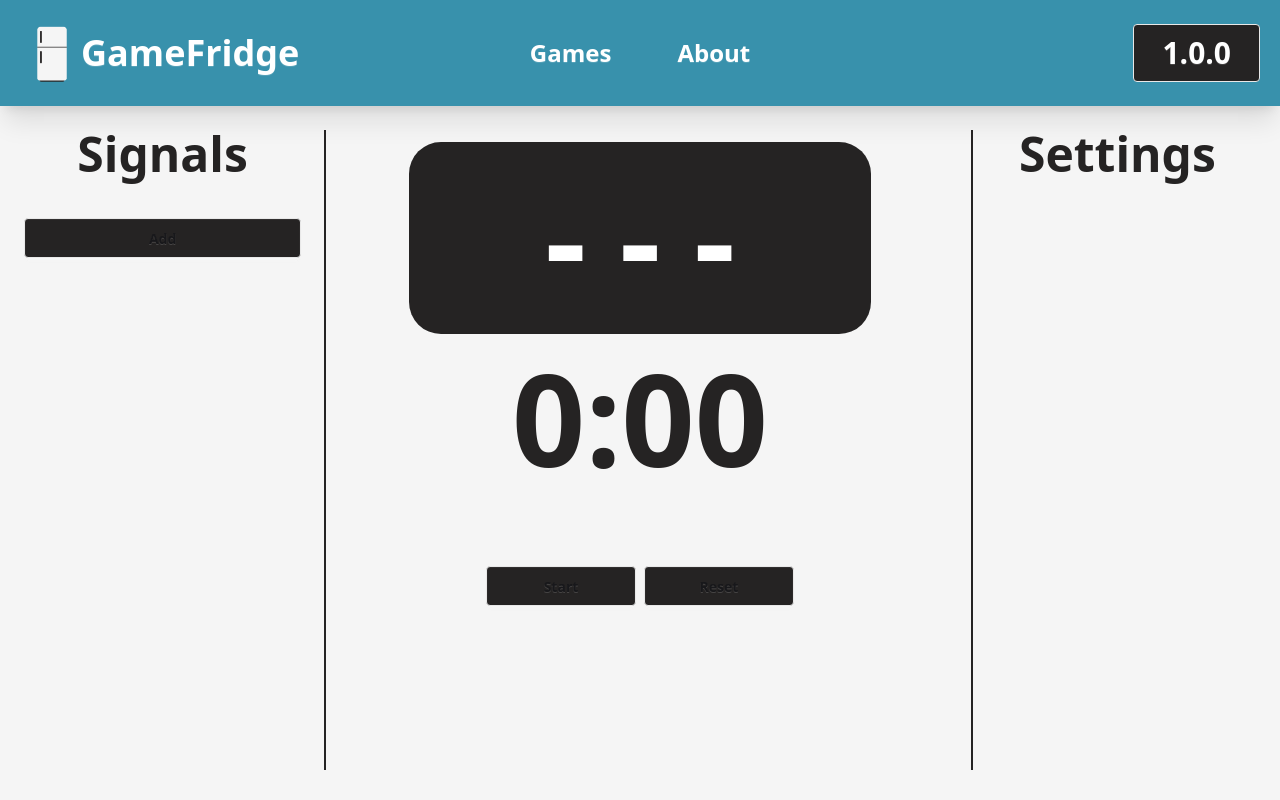
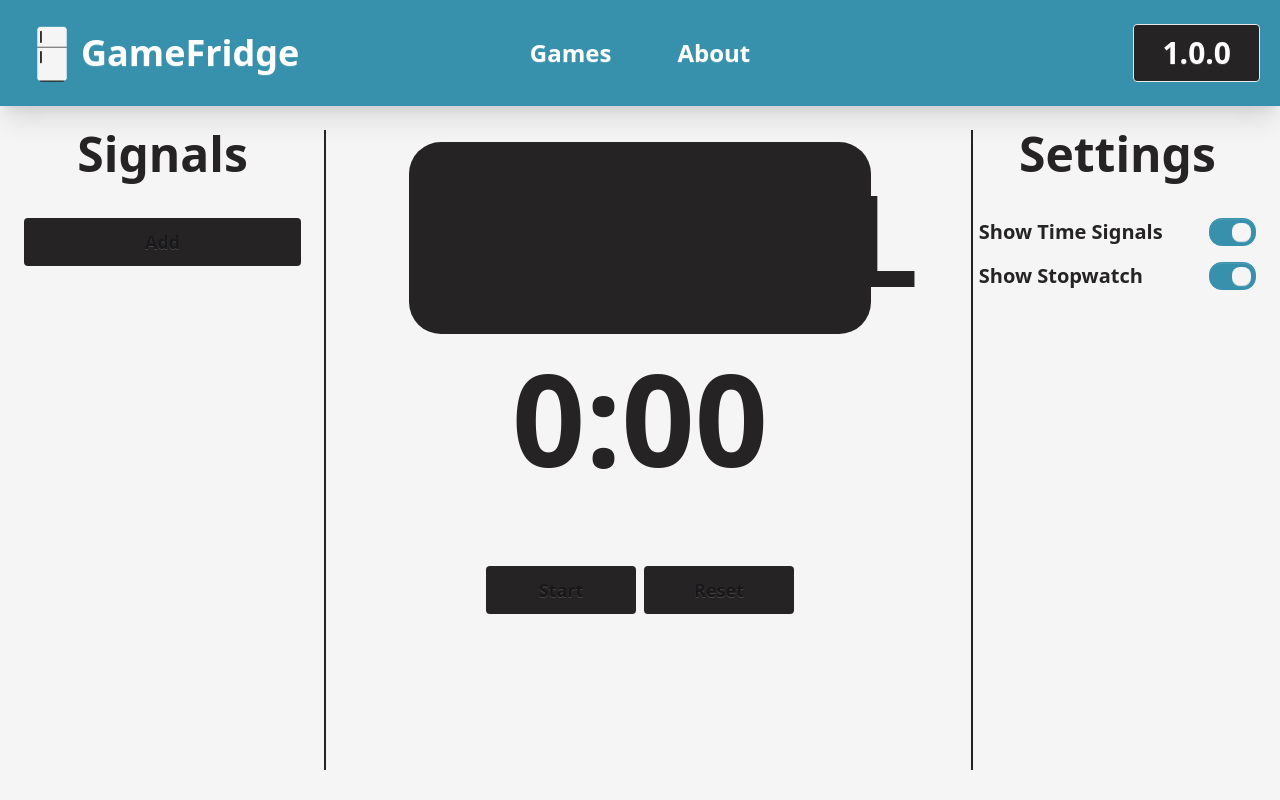
Before and after one commit to anay-schottlabs/web-experiments, a Vue app: page /games/speech-clock in a window 1280 px wide. Built offline with nearby package versions, Linux system fonts and the light colour scheme.

Commit message:
Gray out finished time signals, toggle elements to be shown, polished styling

```diff
--- a/src/games/speech_clock/SpeechClock.vue
+++ b/src/games/speech_clock/SpeechClock.vue
@@ -22,18 +22,24 @@ class TimeSignal {
     constructor(atSeconds, text) {
         this.atSeconds = atSeconds // the time in seconds at which the signal should be shown
         this.text = text // what to show on screen when showing the signal
+        this.done = false // whether the time signal was shown already or not
     }
 }
 
 const timeSignals = ref([])
+
+// Settings
+const showStopwatch = ref(true);
+const showTimeSignals = ref(true);
 
 // State
 const state = ref(PAUSED)
 const PAUSED = "PAUSED"
 const ACTIVE = "ACTIVE"
 
-const defaultSignalText = "- - -"
+const defaultSignalText = "SIGNAL"
 const activeTimeSignal = ref(defaultSignalText)
+const showDuration = 1;
 
 var loop
 
@@ -46,14 +52,15 @@ function startTimer() {
         for (let timeSignal of timeSignals.value) {
             let timeDiff = timeSeconds.value - timeSignal.atSeconds
             // show the time signal for 3 seconds
-            if (timeDiff >= 0 && timeDiff <= 3) {
+            if (timeDiff >= 0 && timeDiff <= showDuration) {
                 activeTimeSignal.value = timeSignal.text
                 foundSignal = true
                 break
             }
+            else if (timeDiff > showDuration) timeSignal.done = true
         }
         if (!foundSignal) activeTimeSignal.value = defaultSignalText
-    }, 250)
+    }, 1000)
 }
 
 function stopTimer() {
@@ -79,17 +86,24 @@ function addTimeSignal(atSeconds, text) {
 
 <template>
     <div class="grid grid-cols-4 flex h-[80vh]">
+
+        <!-- TIME SIGNALS PANEL BELOW -->
+
         <div class="flex grid grid-cols-10">
             <div class="col-span-9">
                 <div class="text-palette-black font-bold text-5xl text-center mb-10">
                     Signals
                 </div>
-                <button class="btn bg-palette-black w-full mb-10" onclick="add_signal.showModal()">
+                <button
+                class="btn bg-palette-black text-lg py-6 font-bold shadow-none mb-7
+                border-none hover:shadow-xl hover:ring-4 hover:ring-palette-blue w-full"
+                onclick="add_signal.showModal()">
                     Add
                 </button>
                 <div
                 v-for="signal in timeSignals"
-                class="card card-body text-palette-black bg-palette-white ring-4 ring-palette-blue w-full mb-5 cursor-pointer">
+                class="card card-body text-palette-black bg-palette-white ring-4 ring-palette-blue w-full mb-5 cursor-pointer"
+                :class="{ 'ring-palette-neutral': signal.done, 'text-palette-neutral': signal.done }">
                     <span class="text-center text-3xl">
                         <span class="font-bold">
                             {{ signal.text }}
@@ -100,30 +114,77 @@ function addTimeSignal(atSeconds, text) {
             </div>
             <div class="divider divider-horizontal before:bg-palette-black after:bg-palette-black"></div>
         </div>
+
+        <!-- STOPWATCH PANEL BELOW -->
+
         <div class="col-span-2 m-auto grid grid-rows-3 gap-5 w-full">
-            <div class="text-white bg-palette-black rounded-4xl text-9xl font-bold text-center w-3/4 mx-auto p-8">
+            <div
+            class="bg-palette-black rounded-4xl text-9xl font-bold text-center w-3/4 mx-auto p-8 cursor-default"
+            :class="{ 'text-white': activeTimeSignal != defaultSignalText,
+            'text-palette-black': activeTimeSignal == defaultSignalText }"
+            v-show="showTimeSignals">
                 {{ activeTimeSignal }}
             </div>
-            <div class="text-palette-black text-9xl font-bold text-center">
+            <div class="text-palette-black text-9xl font-bold text-center" v-show="showStopwatch">
                 {{ timeText }}
             </div>
-            <div class="mx-auto w-1/2">
+            <div class="mx-auto w-1/2" v-show="showStopwatch">
                 <div v-if="state == PAUSED" class="grid grid-cols-2 gap-2">
-                    <button class="btn bg-palette-black" @click="startTimer">
+                    <button
+                    class="btn bg-palette-black text-lg py-6 font-bold shadow-none
+                    border-none hover:shadow-xl hover:ring-4 hover:ring-palette-blue"
+                    @click="startTimer">
                         {{ timeSeconds == 0 ? "Start" : "Continue" }}
                     </button>
-                    <button class="btn bg-palette-black" @click="resetTimer">
+                    <button
+                    class="btn bg-palette-black text-lg py-6 font-bold shadow-none
+                    border-none hover:shadow-xl hover:ring-4 hover:ring-palette-blue"
+                    @click="resetTimer">
                         Reset
                     </button>
                 </div>
                 <div v-if="state == ACTIVE">
-                    <button class="btn w-full" @click="stopTimer">Stop</button>
+                    <button
+                    class="btn bg-palette-black text-lg py-6 font-bold shadow-none w-full
+                    border-none hover:shadow-xl hover:ring-4 hover:ring-palette-blue"
+                    @click="stopTimer">
+                        Stop
+                    </button>
                 </div>
             </div>
         </div>
+
+        <!-- SETTINGS PANEL BELOW -->
+
         <div class="flex grid grid-cols-10">
             <div class="divider divider-horizontal before:bg-palette-black after:bg-palette-black"></div>
-            <div class="text-palette-black font-bold text-5xl text-center col-span-9">Settings</div>
+            <div class="col-span-9">
+                <div class="text-palette-black font-bold text-5xl text-center mb-10">
+                    Settings
+                </div>
+                <div class="grid grid-rows-2 gap-4">
+                    <div class="grid grid-cols-12 items-center">
+                        <h3 class="col-span-11 text-xl font-bold text-palette-black truncate">
+                            Show Time Signals
+                        </h3>
+                        <input
+                            type="checkbox"
+                            v-model="showTimeSignals"
+                            class="col-span-1 justify-self-end toggle border-palette-neutral bg-palette-white text-palette-neutral
+                            checked:border-palette-blue checked:bg-palette-blue checked:text-palette-white toggle-lg" />
+                    </div>
+                    <div class="grid grid-cols-12 items-center">
+                        <h3 class="col-span-11 text-xl font-bold text-palette-black truncate">
+                            Show Stopwatch
+                        </h3>
+                        <input
+                            type="checkbox"
+                            v-model="showStopwatch"
+                            class="col-span-1 justify-self-end toggle border-palette-neutral bg-palette-white text-palette-neutral
+                            checked:border-palette-blue checked:bg-palette-blue checked:text-palette-white toggle-lg" />
+                    </div>
+                </div>
+            </div>
         </div>
 
         <!-- MODALS BELOW -->
@@ -152,8 +213,9 @@ function addTimeSignal(atSeconds, text) {
                     <form method="dialog" class="my-1">
                         <button
                         @click="() => addTimeSignal(chosenSignalTime, chosenSignalText)"
-                        class="btn bg-palette-black shadow-none ring-2 ring-palette-white w-full"
-                        :class="{ 'btn-disabled': chosenSignalText == '' }">
+                        class="btn bg-palette-black shadow-none ring-2 w-full"
+                        :class="{ 'btn-disabled': chosenSignalText == '', 'ring-palette-neutral': chosenSignalText == '',
+                        'ring-palette-white': chosenSignalText != '' }">
                             Done
                         </button>
                     </form>
```
